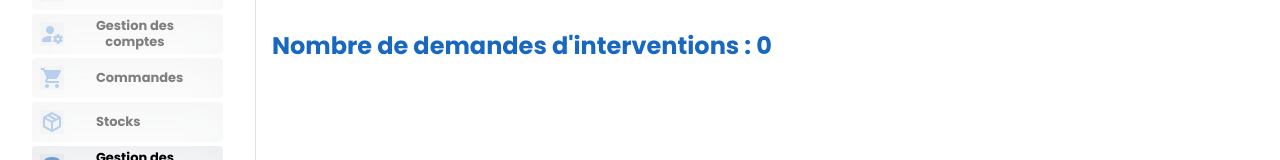
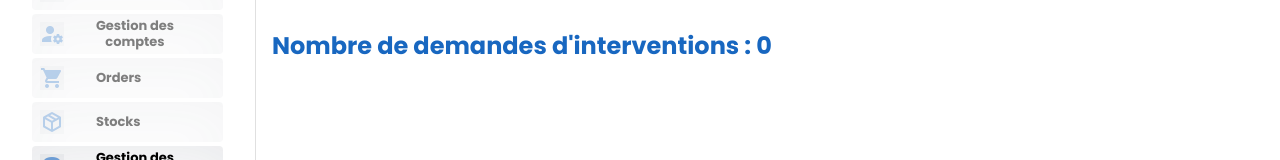
Before and after one commit to JDRSinclair/GIMAO, a Vue app in the folder frontend/: page / in a window 1280 px wide. Shown: the part 315-475 px from the top of the page. Built offline with nearby package versions, Linux system fonts and the light colour scheme; no server answers; the HTML template or start-up script is replaced by a standard one.

Commit message:
Ajout Nom fichier Anglais

```diff
--- a/frontend/src/App.vue
+++ b/frontend/src/App.vue
@@ -23,7 +23,7 @@ export default {
     return {
       currentPageTitle: '',
       menuItems: [
-        { name: 'Tableau de bord', icon: require('@/assets/images/Graphe.svg'), routeName: 'TableauDeBord' },
+        { name: 'Tableau de bord', icon: require('@/assets/images/Graphe.svg'), routeName: 'Dashboard' },
         { name: 'Equipements', icon: require('@/assets/images/Outils.svg'), routeName: 'Equipements' },
         { name: 'Maintenances', icon: require('@/assets/images/Maintenance.svg'), routeName: 'Maintenances' },
         { name: 'Techniciens', icon: require('@/assets/images/Techniciens.svg'), routeName: 'Techniciens' },
--- a/frontend/src/components/BarreNavigation.vue
+++ b/frontend/src/components/BarreNavigation.vue
@@ -52,13 +52,13 @@ export default {
     navigationItems: {
       type: Array,
       default: () => [
-        { name: 'TableauDeBord', icon: 'mdi-view-dashboard', title: 'Tableau de bord' },
+        { name: 'Dashboard', icon: 'mdi-view-dashboard', title: 'Tableau de bord' },
         { name: 'EquipmentList', icon: 'mdi-tools', title: 'Équipements' },
         { name: 'Maintenances', icon: 'mdi-wrench', title: 'Bons de travail' },
         { name: 'Signalements', icon: 'mdi-alert', title: 'Demandes de <br>bons de travail' },
         { name: 'Techniciens', icon: 'mdi-account-hard-hat', title: 'Techniciens', disabled: true },
         { name: 'AccountManagement', icon: 'mdi-account-cog', title: 'Gestion des <br>comptes', disabled: true },
-        { name: 'Commandes', icon: 'mdi-cart', title: 'Commandes', disabled: true },
+        { name: 'Orders', icon: 'mdi-cart', title: 'Orders', disabled: true },
         { name: 'Stocks', icon: 'mdi-package-variant-closed', title: 'Stocks',disabled: true },
         { name: 'DataManagement', icon: 'mdi-database-cog', title: 'Gestion des <br>données' }
       ],
@@ -76,7 +76,7 @@ export default {
       };
     },
     goToDashboard() {
-      this.$router.push({ name: 'TableauDeBord' });
+      this.$router.push({ name: 'Dashboard' });
     },
   },
 };
--- a/frontend/src/router/index.js
+++ b/frontend/src/router/index.js
@@ -1,12 +1,12 @@
 import { createRouter, createWebHistory } from 'vue-router'
 
 // ---------------------------------------------------------------
-import TableauDeBord from '@/views/TableauDeBord/TableauDeBord.vue'
+import Dashboard from '@/views/Dashboard/Dashboard.vue'
 import EquipmentList from '@/views/Equipments/EquipmentList.vue'
 import Maintenances from '@/views/Maintenances/Maintenances.vue'
 import Techniciens from '@/views/Techniciens/Techniciens.vue'
 import AccountManagement from '@/views/AccountManagement/AccountManagement.vue'
-import Commandes from '@/views/Commandes/Commandes.vue'
+import Orders from '@/views/Orders/Orders.vue'
 import Stocks from '@/views/Stocks/Stocks.vue'
 import Signalements from '@/views/Failures/Defaillances.vue'
 
@@ -51,8 +51,8 @@ import ConsumableDetail from '@/views/DataManagement/Consumables/ConsumableDetai
 const routes = [
   {
     path: '/',
-    name: 'TableauDeBord',
-    component: TableauDeBord,
+    name: 'Dashboard',
+    component: Dashboard,
     meta: { title: 'Tableau de Bord' }
   },
 
@@ -71,9 +71,9 @@ const routes = [
   },
 
   {
-    path: '/commandes',
-    name: 'Commandes',
-    component: Commandes,
+    path: '/Orders',
+    name: 'Orders',
+    component: Orders,
     meta: { title: 'Commandes' }
 
   },
--- a/frontend/src/views/TableauDeBord/CloturerIntervention.vue
+++ b/frontend/src/views/Dashboard/CloturerIntervention.vue
@@ -67,7 +67,7 @@ import { useRouter } from 'vue-router';
 import api from '@/services/api';
 
 export default {
-  name: 'CloturerIntervention',
+  name: 'CloseIntervention',
   setup() {
     const router = useRouter();
     const intervention = reactive({
--- a/frontend/src/views/Interventions/CreateIntervention.vue
+++ b/frontend/src/views/Interventions/CreateIntervention.vue
@@ -234,7 +234,7 @@ export default {
     };
 
     const deleteInterventionRequest = () => {
-      routeur.push({ name: 'TableauDeBord' });
+      routeur.push({ name: 'Dashboard' });
     };
 
     const validateForm = async () => {
@@ -289,7 +289,7 @@ export default {
         { title: 'Interventions', icon: 'mdi-wrench', route: '/interventions' },
         { title: 'Equipements', icon: 'mdi-laptop', route: '/equipements' },
         { title: 'Gestion des données', icon: 'mdi-database', route: '/gestion-donnees' },
-        { title: 'Commandes', icon: 'mdi-cart', route: '/commandes' },
+        { title: 'Commandes', icon: 'mdi-cart', route: '/Orders' },
       ],
       handleItemSelected(route) {
         routeur.push(route);
--- a/frontend/src/views/Interventions/InterventionDetail.vue
+++ b/frontend/src/views/Interventions/InterventionDetail.vue
@@ -141,7 +141,7 @@
               Rouvrir l'intervention
             </v-btn>
 
-            <v-btn color="success" class="text-white mx-2" @click="cloturerIntervention" :disabled="!canCloturer">
+            <v-btn color="success" class="text-white mx-2" @click="CloseIntervention" :disabled="!canCloturer">
               Clôturer l'intervention
             </v-btn>
           </v-row>
```
Also changed, not shown: frontend/src/views/Dashboard/Dashboard.vue (renamed from frontend/src/views/TableauDeBord/TableauDeBord.vue), frontend/src/views/Orders/Orders.vue (renamed from frontend/src/views/Commandes/Commandes.vue).
